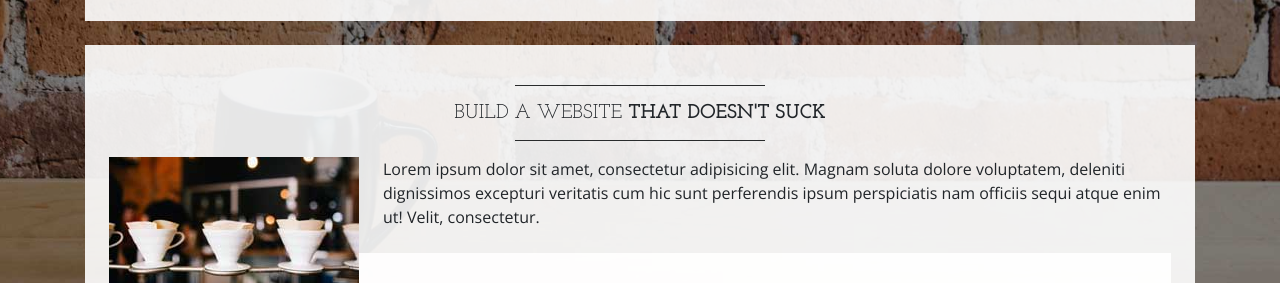
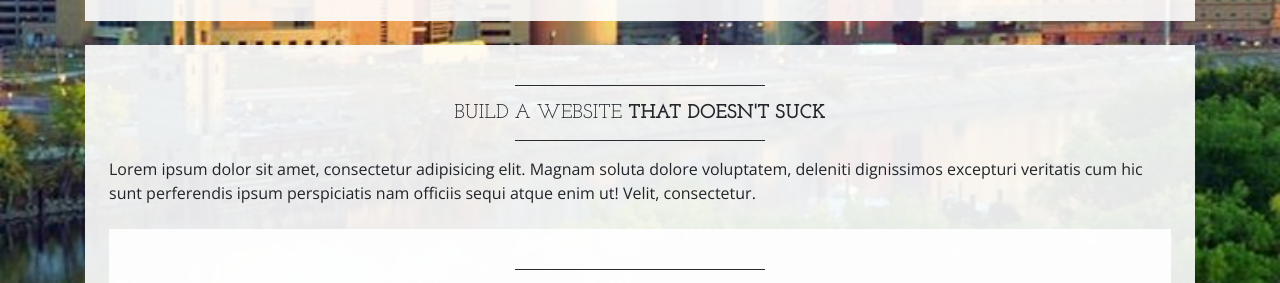
Before and after one commit to alpha-dog/demo, a website: page index.html in a window 1280 px wide. Shown: the part 499-782 px from the top of the page. Drawn offline with nearby package versions, Linux system fonts and the light colour scheme.

Commit message:
trying to change the background pic

```diff
--- a/css/business-casual.css
+++ b/css/business-casual.css
@@ -6,7 +6,7 @@
 
 body {
   font-family: "Open Sans", Helvetica, Arial, sans-serif;
-  background: url('../img/bg.jpg') no-repeat center center fixed;
+  background: url('../img/stPaulSkyline.jpg') no-repeat center center fixed;
   -webkit-background-size: cover;
   -moz-background-size: cover;
   background-size: cover;
--- a/index.html
+++ b/index.html
@@ -7,8 +7,7 @@
     <meta name="viewport" content="width=device-width, initial-scale=1, shrink-to-fit=no">
     <meta name="description" content="">
     <meta name="author" content="">
-
-    <title>Business Casual - Start Bootstrap Theme</title>
+  <title>Business Casual - Start Bootstrap Theme</title>
 
     <!-- Bootstrap core CSS -->
     <link href="vendor/bootstrap/css/bootstrap.min.css" rel="stylesheet">
@@ -113,7 +112,7 @@
           <strong>that doesn't suck</strong>
         </h2>
         <hr class="divider">
-        <img class="img-fluid float-left mr-4 d-none d-lg-block" src="img/intro-pic.jpg" alt="">
+        <img class="img-fluid float-left mr-4 d-none d-lg-block" src= d-none alt="">
         <p>Lorem ipsum dolor sit amet, consectetur adipisicing elit. Magnam soluta dolore voluptatem, deleniti dignissimos excepturi veritatis cum hic sunt perferendis ipsum perspiciatis nam officiis sequi atque enim ut! Velit, consectetur.</p>
       <div class="bg-faded p-4 my-4">
         <hr class="divider">
```
Also changed, not shown: img/stPaulSkyline.jpg (added), 1 other file.
